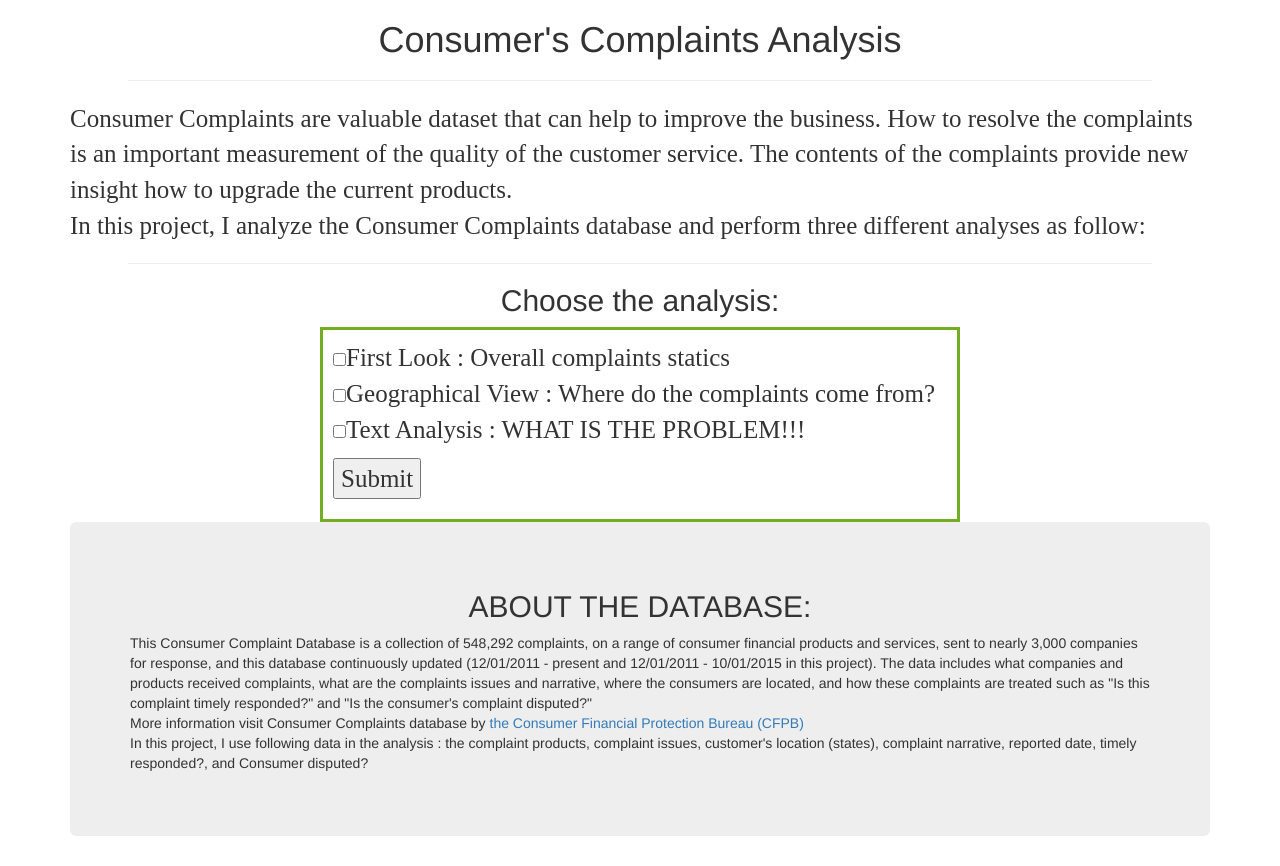
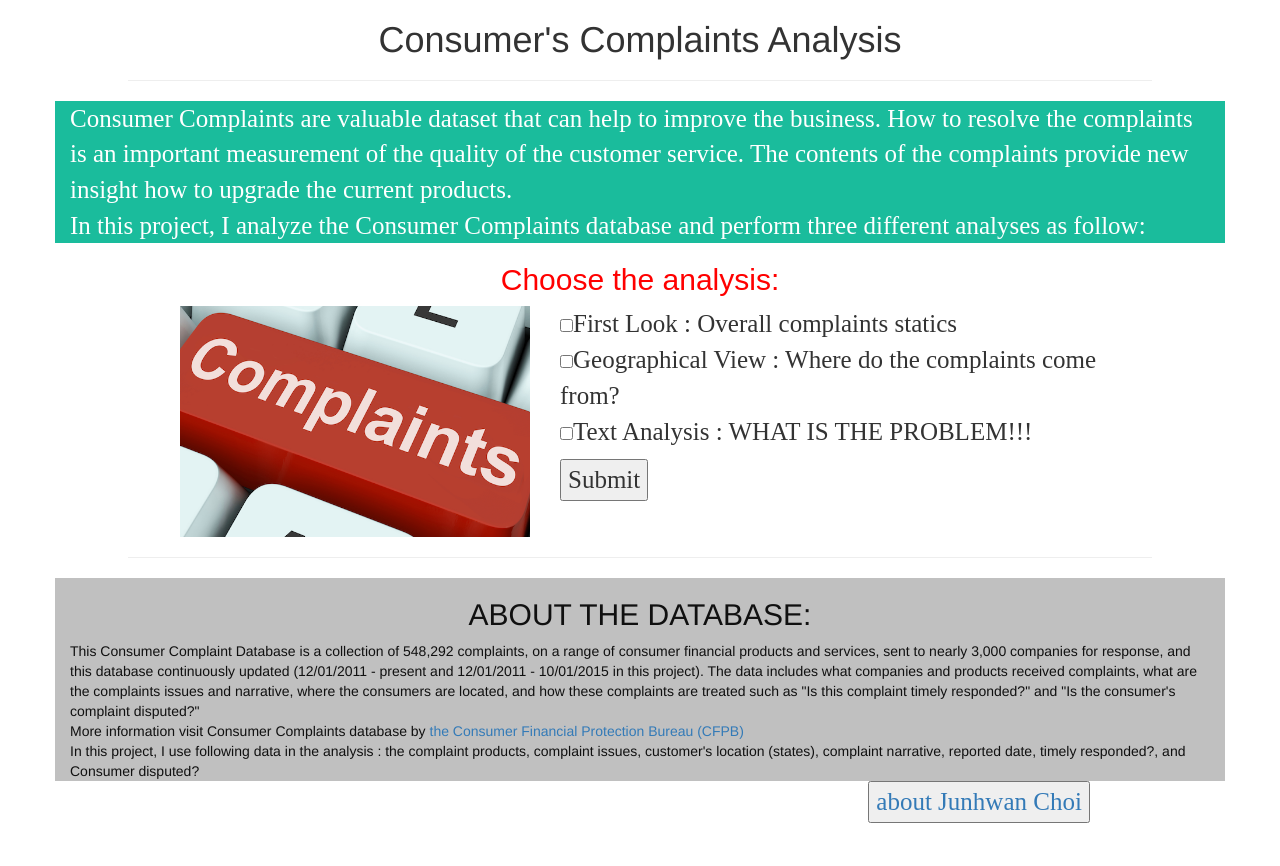
Before and after one commit to choi-junhwan/ConsumerComplaintsDataProject, a Flask app: page /index in a window 1280 px wide. After the commit the page ends 823 px from the top, so only its background shows below. Run offline with Flask 2, Linux system fonts and the light colour scheme; parts of the project's set-up code (start-up, migrations or seed data) failed here and were passed over; some libraries are stand-ins or nearby versions.

Commit message:
new update

```diff
--- a/templates/index.html
+++ b/templates/index.html
@@ -27,13 +27,22 @@
 		font-family: "Times New Roman";
 		font-size: 25px;
 		}
+		.bg-1 {
+		background-color: #1abc9c; /* Green */
+		color: #ffffff;
+		}
+		.bg-2 {
+		background-color: #C0C0C0; /* Dark Blue */
+		color: #101010;
+		}
 		</style>
 	</head>
 	<body>
 	         <div>
   		  <h1>Consumer's Complaints Analysis</h1>
-		  <hr size="2" width="80%">
-		  <div class="container">
+		  <hr size="1" width="80%">
+		  <div class="row">
+		  <div class="container bg-1">
 		    <p1>
 		    Consumer Complaints are valuable dataset that can help to improve the business.
 		    How to resolve the complaints is an important measurement of the quality of the customer service.
@@ -42,14 +51,14 @@
 		    In this project, I analyze the Consumer Complaints database and perform three different analyses as follow:
 		    </p1>
 		  </div>
-		  <hr size="10" width="80%">
 		 </div>
-
-		   <h2>Choose the analysis: </h2>
-		   <div>
+		 <div class="container">
+		   <h2 style="font-family:Gadget, sans-serif; color:RED;">Choose the analysis: </h2>
+		 <div class="col-lg-4 col-md-offset-1  image-container">
+		  <img src="../static/complaints-button.png" alt="button" style="width:100%">
+		 </div>
+		 <div class="col-lg-6">
 		     <form id='plot' method='post' action='index' >
-		</div>
-		<div class="center">
 		       <p>
 			 <input type="checkbox" name='key' value='Firstlook'>First Look : Overall complaints statics<br>
 			 <input type="checkbox" name='key' value='Map'>Geographical View : Where do the complaints come from? <br>
@@ -59,17 +68,19 @@
 			 <input type='submit' value='Submit' />
 		       </p>
 		     </form>
-
 		   </div>
-		   <div class="container">
-		     <div class="jumbotron">
+		 </div>
+		 <hr size="1" width="80%">
+		 <div class="container bg-2">
 		     <p>
 		       <h2>ABOUT THE DATABASE: </h2>
 		       This Consumer Complaint Database is a collection of 548,292 complaints, on a range of consumer financial products and services, sent to nearly 3,000 companies for response, and this database continuously updated (12/01/2011 - present and 12/01/2011 - 10/01/2015 in this project).
 		       The data includes what companies and products received complaints, what are the complaints issues and narrative, where the consumers are located, and how these complaints are treated such as "Is this complaint timely responded?" and  "Is the consumer's complaint disputed?"<br>
 		       More information visit Consumer Complaints database by <a href="http://www.consumerfinance.gov">the Consumer Financial Protection Bureau (CFPB)</a><br>
 		       In this project, I use following data in the analysis : the complaint products, complaint issues, customer's location (states), complaint narrative, reported date, timely responded?, and Consumer disputed?
-		       </p>
+		      </div>
+		     <div class="col-md-4 col-md-offset-8">
+		     <p1> <a href="/static/Choi_Junhwan_Resume.pdf"><button class="w3-btn w3-white w3-border w3-border-blue w3-round"> about Junhwan Choi</button></a> </p1>
 		   </div>
 		 </div>
 	<script src="http://code.jquery.com/jquery-1.12.0.min.js"></script>
```
Also changed, not shown: static/complaints-button.png (added), 1 other file. Lines whose indentation alone changed are shown as unchanged.
